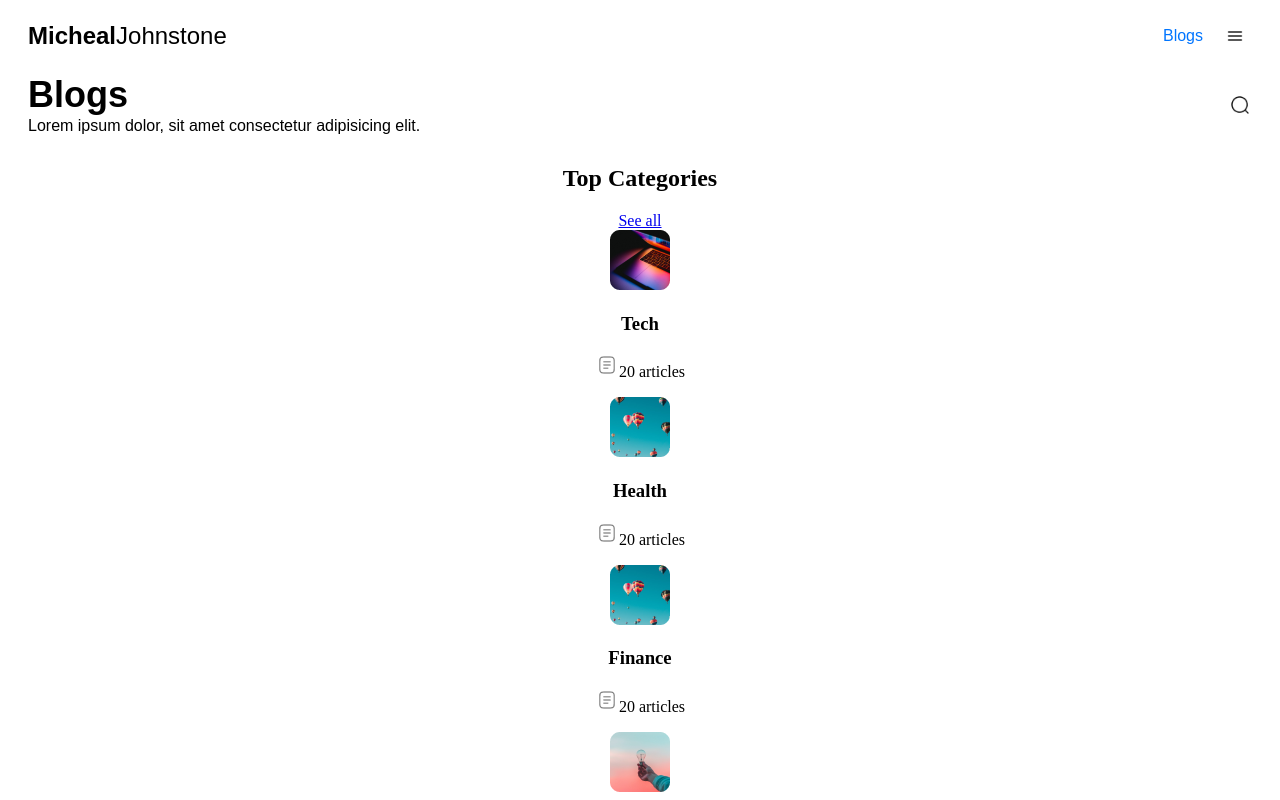
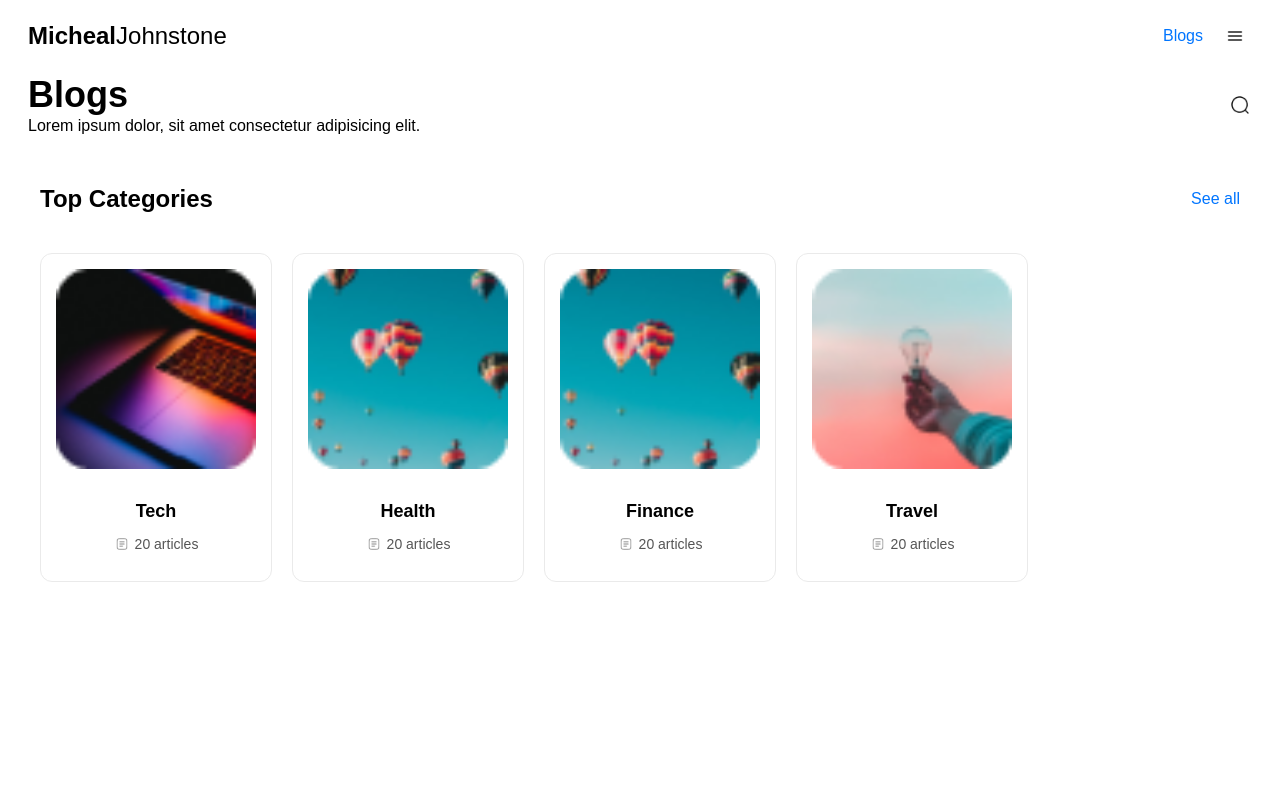
Before and after one commit to Talha-542/blog_MJ, a React (Create React App) app: page / in a window 1280 px wide. Shown: the top 800 px of the page. Built offline with nearby package versions, Linux system fonts and the light colour scheme.

Commit message:
style module

```diff
--- a/src/Components/TopCategories/TopCategories.module.css
+++ b/src/Components/TopCategories/TopCategories.module.css
@@ -0,0 +1,70 @@
+.container {
+    padding: 20px;
+    max-width: 1200px;
+    margin: 0 auto;
+  }
+
+  .header {
+    display: flex;
+    justify-content: space-between;
+    align-items: center;
+    margin-bottom: 20px;
+  }
+
+  .title {
+    font-family: 'Poppins', sans-serif;
+    font-size: 24px;
+    font-weight: 700;
+  }
+
+  .seeAll {
+    font-family: 'Poppins', sans-serif;
+    font-size: 16px;
+    color: #0075FF;
+    text-decoration: none;
+  }
+
+  .categories {
+    display: flex;
+    gap: 20px;
+    overflow-x: auto;
+  }
+
+  .categoryCard {
+    background: #fff;
+    border: 1px solid #EAEAEA;
+    border-radius: 12px;
+    padding: 15px;
+    min-width: 200px;
+    text-align: center;
+  }
+
+  .categoryImage {
+    width: 100%;
+    height: auto;
+    border-radius: 8px;
+    margin-bottom: 10px;
+  }
+
+  .categoryName {
+    font-family: 'Poppins', sans-serif;
+    font-size: 18px;
+    font-weight: 600;
+    margin-bottom: 8px;
+  }
+
+  .articleCount {
+    font-family: 'Poppins', sans-serif;
+    font-size: 14px;
+    font-weight: 400;
+    color: #555;
+    display: flex;
+    justify-content: center;
+    align-items: center;
+  }
+
+  .articleCountIcon {
+    width: 16px;
+    height: 16px;
+    margin-right: 5px;
+  }
--- a/src/assets/assets.js
+++ b/src/assets/assets.js
@@ -55,30 +55,30 @@ export const category_list = [
         count: "20 articles",
         image: category_4,
     },
-    {
-        id: 4,
-        name: "Lifestyle",
-        count: "20 articles",
-        image: category_3,
-    },
-    {
-        id: 5,
-        name: "Education",
-        count: "20 articles",
-        image: category_4,
-    },
-    {
-        id: 6,
-        name: "Food",
-        count: "20 articles",
-        image: category_3,
-    },
-    {
-        id: 7,
-        name: "Entertainment",
-        count: "20 articles",
-        image: category_1,
-    },
+    // {
+    //     id: 4,
+    //     name: "Lifestyle",
+    //     count: "20 articles",
+    //     image: category_3,
+    // },
+    // {
+    //     id: 5,
+    //     name: "Education",
+    //     count: "20 articles",
+    //     image: category_4,
+    // },
+    // {
+    //     id: 6,
+    //     name: "Food",
+    //     count: "20 articles",
+    //     image: category_3,
+    // },
+    // {
+    //     id: 7,
+    //     name: "Entertainment",
+    //     count: "20 articles",
+    //     image: category_1,
+    // },
 ];
 
 export const posts = [
```
